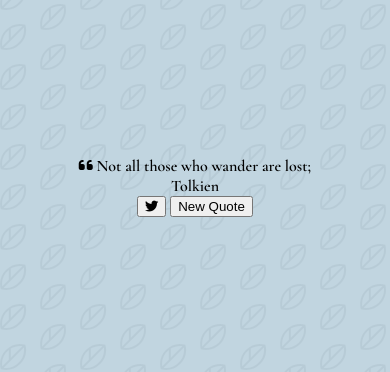
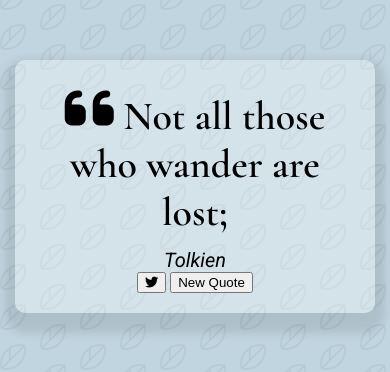
Before and after one commit to utsavgwa/quote-finder, a plain HTML site: page index.html in a window 390 px wide. Shown: the part 236-608 px from the top of the page. Drawn offline with nearby package versions, Linux system fonts and the light colour scheme.

Commit message:
made container responsive

```diff
--- a/style.css
+++ b/style.css
@@ -1,4 +1,4 @@
-@import url("https://fonts.googleapis.com/css2?family=Cormorant+Garamond:wght@600&display=swap");
+@import url("https://fonts.googleapis.com/css2?family=Cormorant+Garamond:wght@600&family=Roboto:ital@0;1&display=swap");
 
 html {
   box-sizing: border-box;
@@ -18,3 +18,50 @@ body {
   /* center horizontally in flex */
   justify-content: center;
 }
+
+.quote-container {
+  width: auto;
+  max-width: 1000px;
+  padding: 20px 30px;
+  border-radius: 10px;
+  /* rgba alpha values allows to control the opacity of the object */
+  background-color: rgba(255, 255, 255, 0.3);
+  box-shadow: 0 10px 10px 10px rgba(0, 0, 0, 0.1);
+}
+
+.quote-text {
+  /* rem helps with responsive design, relative size compared to root element ie HTML, which is bydefault 16px */
+  /* 2.75rem-44px */
+  font-size: 2.75rem;
+}
+.quote-author {
+  font-family: "Roboto", sans-serif;
+  margin-top: 14px;
+  font-size: 1.75rem;
+  font-style: italic;
+}
+
+.long-quote {
+  font-size: 2rem;
+}
+
+.fa-quote-left {
+  font-size: 3.5rem;
+}
+
+/* Media Query: Tablet or Smaller Device*/
+/* at bottom so that it can override anything throughout the code */
+@media screen and (max-width: 1000px) {
+  .quote-container {
+    margin: auto 15px;
+  }
+  .quote-text {
+    font-size: 2.5rem;
+  }
+  .quote-author {
+    font-family: "Roboto", sans-serif;
+    margin-top: 12px;
+    font-size: 1.25rem;
+    font-style: italic;
+  }
+}
```
